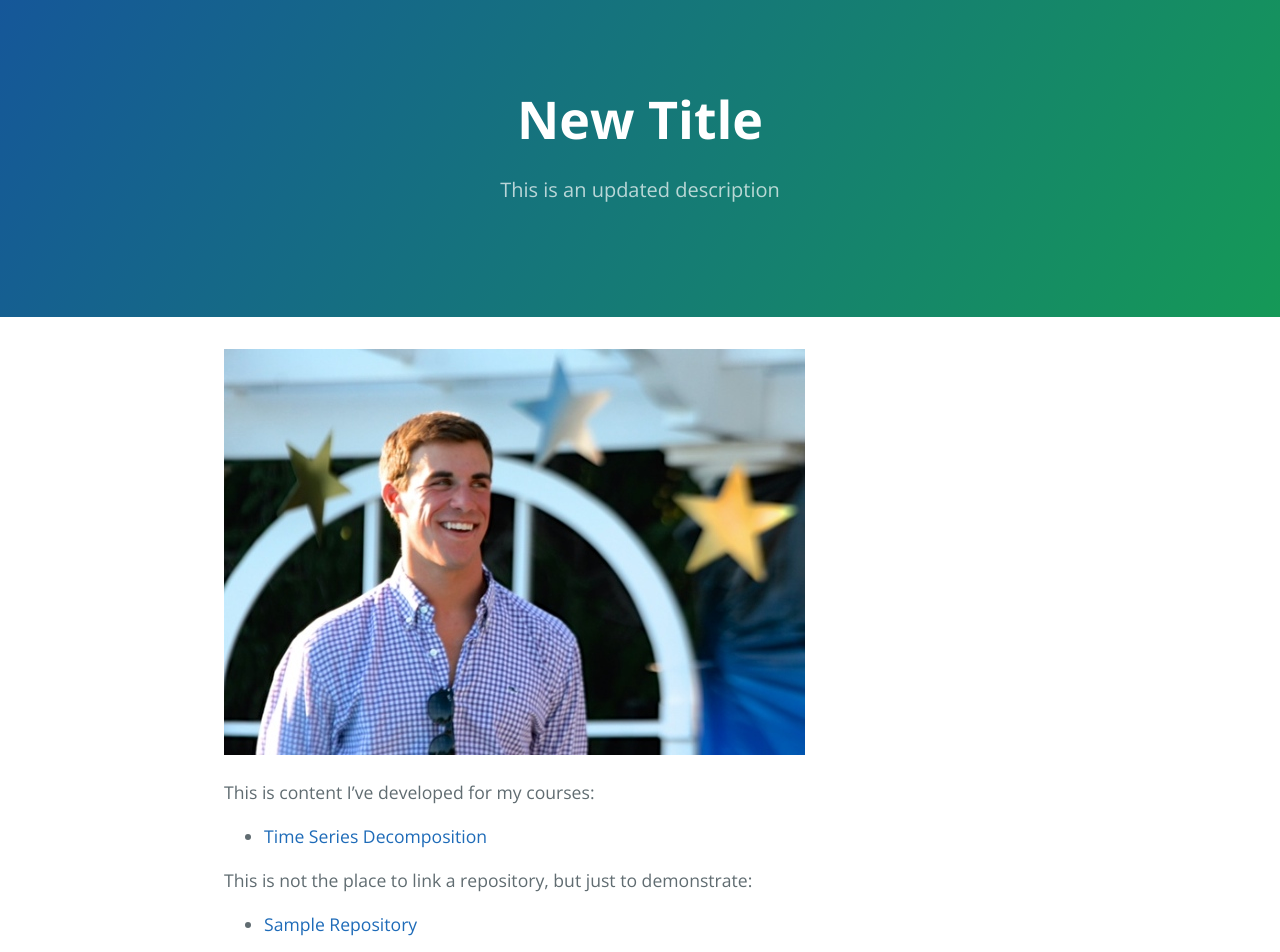
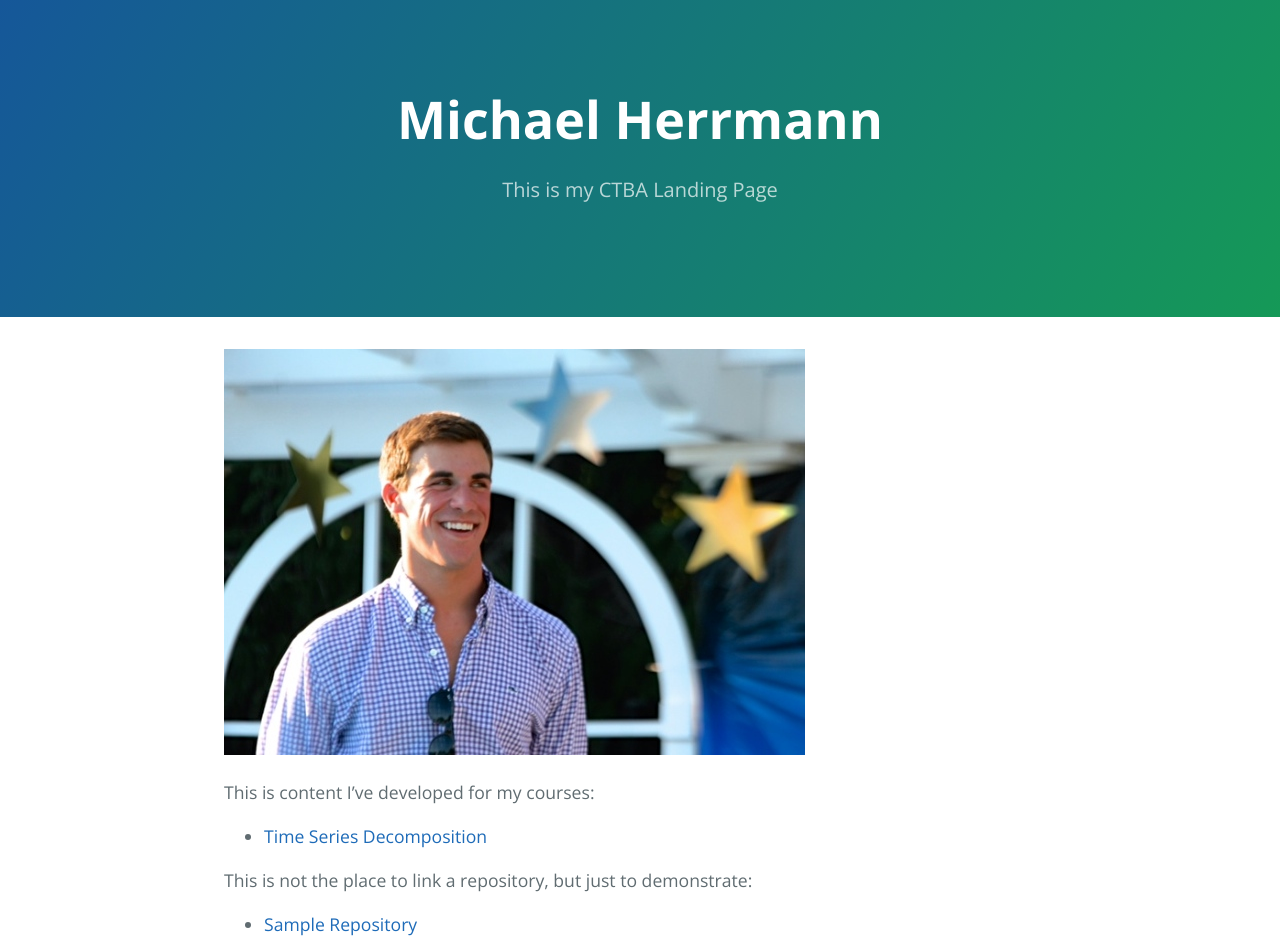
Before and after one commit to mrherrmann84/mrherrmann84.github.io, a Jekyll site: the page built from index.md, in a window 1280 px wide. Shown: the top 952 px of the page. Built offline with Jekyll 4.4.1, drawn with Linux system fonts in a browser that asks for light colours; our own code applies the rules of GitHub Pages for plain Markdown files.

Commit message:
Update index.md

```diff
--- a/index.md
+++ b/index.md
@@ -1,6 +1,6 @@
 ---
-title: New Title
-description: This is an updated description
+title: Michael Herrmann
+description: This is my CTBA Landing Page
 ---
 
 ![My Picture](/pics/IMG_4038.jpg)
```
